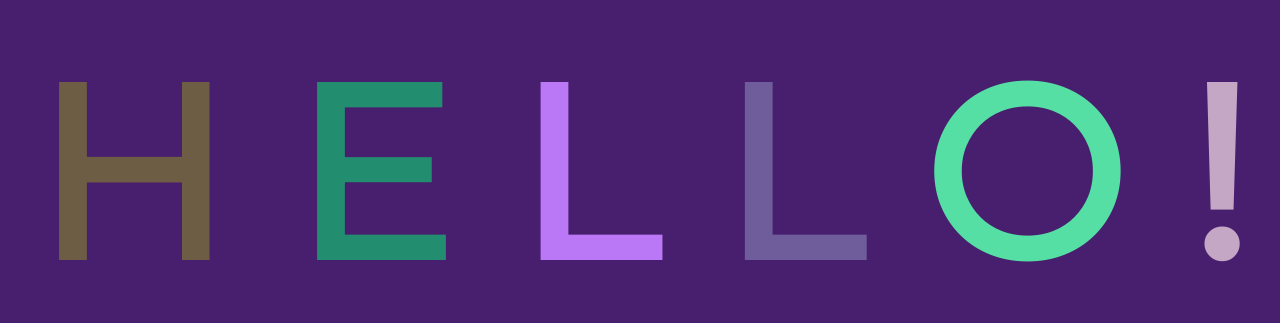
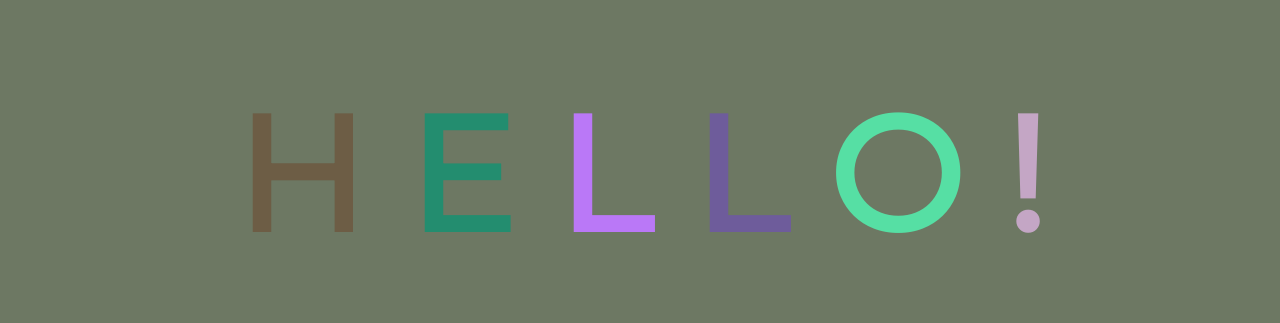
Before and after one commit to NSoucier/repo, a plain HTML site: page index.html in a window 1280 px wide. Shown: the part 234-557 px from the top of the page. Drawn offline with Linux system fonts and the light colour scheme.

Commit message:
changed color

```diff
--- a/app.css
+++ b/app.css
@@ -3,11 +3,11 @@ body {
     justify-content: center;
     align-items: center;
     height: 100vh;
-    background-color: rgb(72, 31, 110);
+    background-color: rgba(28, 44, 11, 0.641);
 }
 
 h1 {
-    font-size: 15rem;
+    font-size: 10rem;
     font-family: Montserrat;
 }
 
```
